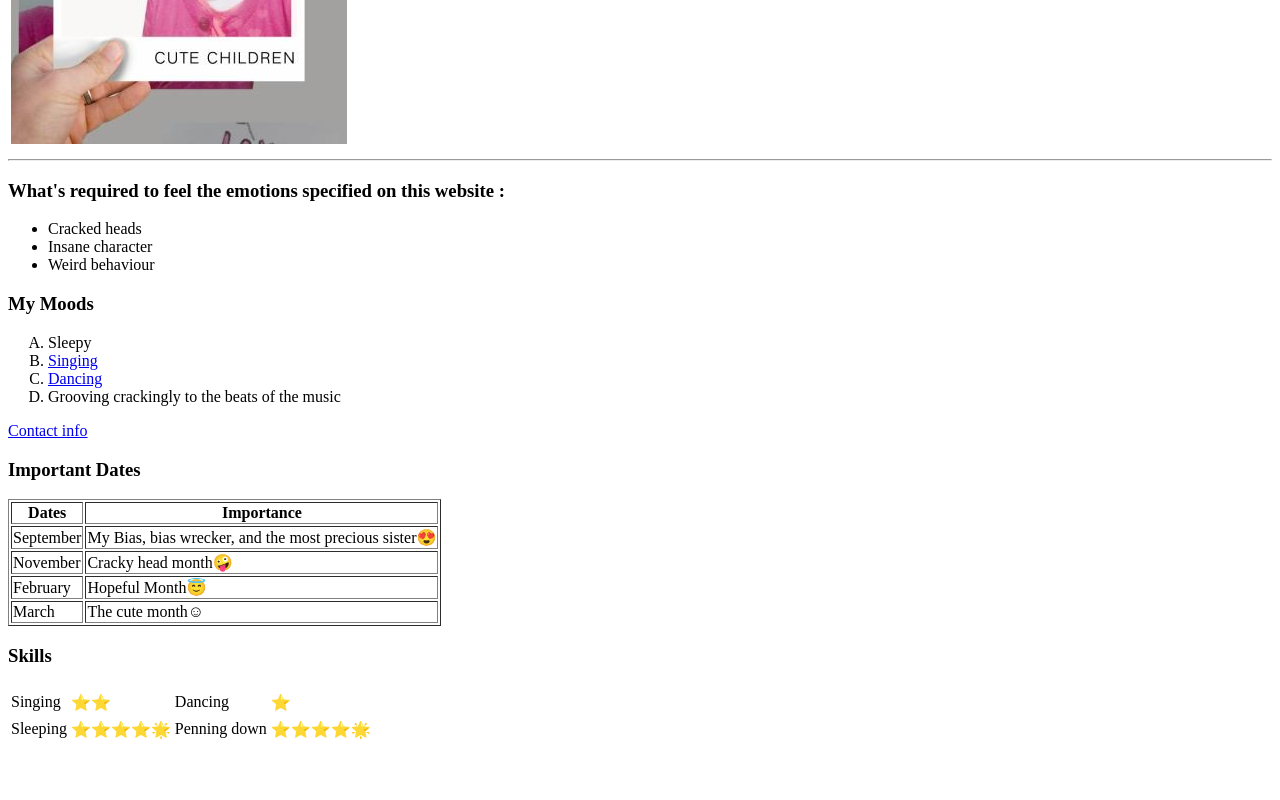
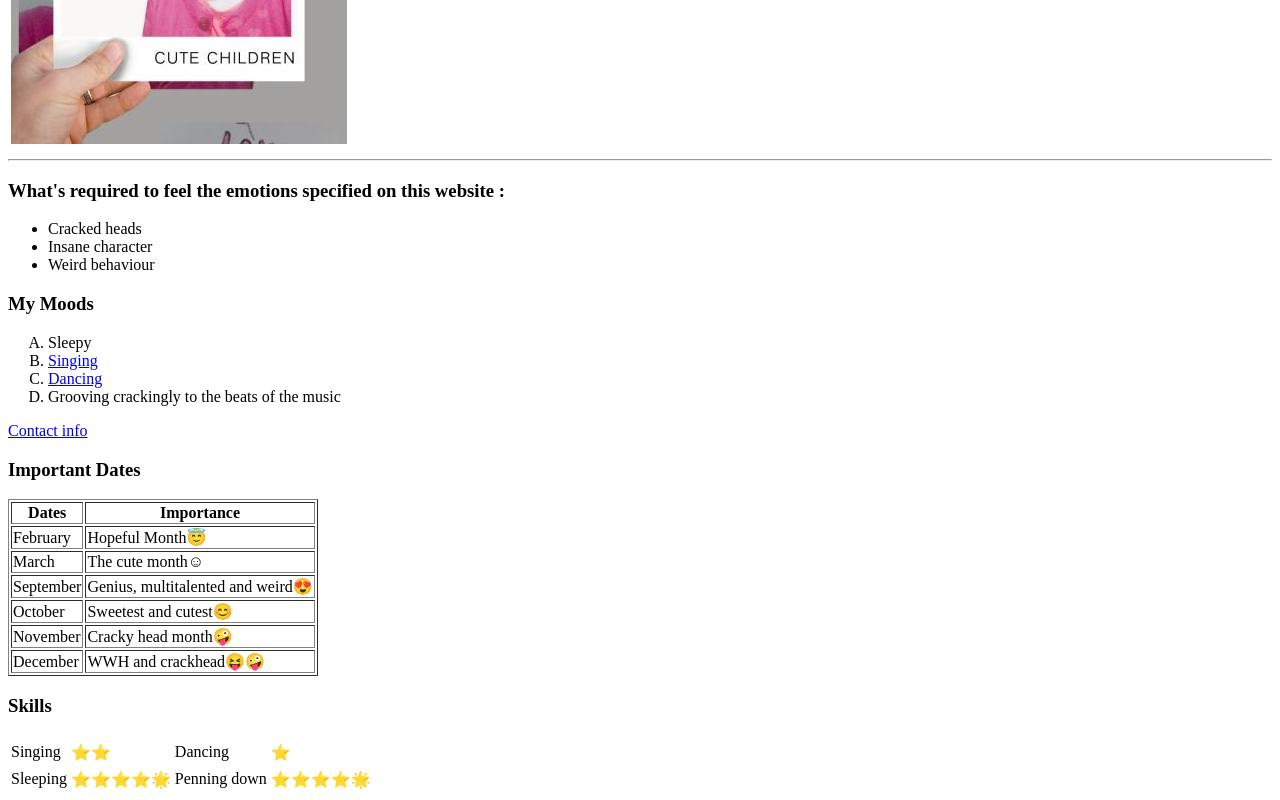
Before and after one commit to Prakriti13/Beginnin-of-a-new-cracky-shit, a plain HTML site: page index.html in a window 1280 px wide. Shown: the part 306-1106 px from the top of the page. Before the commit the page ends 1056 px from the top, so only its background shows below. Drawn offline with Linux system fonts and the light colour scheme.

```diff
--- a/index.html
+++ b/index.html
@@ -40,15 +40,6 @@
     </thead>
     <tbody>
       <tr>
-        <td>September</td>
-
-        <td>My Bias, bias wrecker, and the most precious sister😍</td>
-      </tr>
-      <tr>
-        <td>November</td>
-        <td>Cracky head month🤪</td>
-      </tr>
-      <tr>
         <td>February</td>
         <td>Hopeful Month😇</td>
       </tr>
@@ -56,6 +47,24 @@
         <td>March</td>
         <td>The cute month☺</td>
       </tr>
+      <tr>
+        <td>September</td>
+
+        <td>Genius, multitalented and weird😍</td>
+      </tr>
+      <tr>
+        <td>October</td>
+        <td>Sweetest and cutest😊</td>
+      </tr>
+      <tr>
+        <td>November</td>
+        <td>Cracky head month🤪</td>
+      </tr>
+      <tr>
+        <td>December</td>
+        <td>WWH and crackhead😝🤪</td>
+      </tr>
+
     </tbody>
   </table>
   <table>
```
